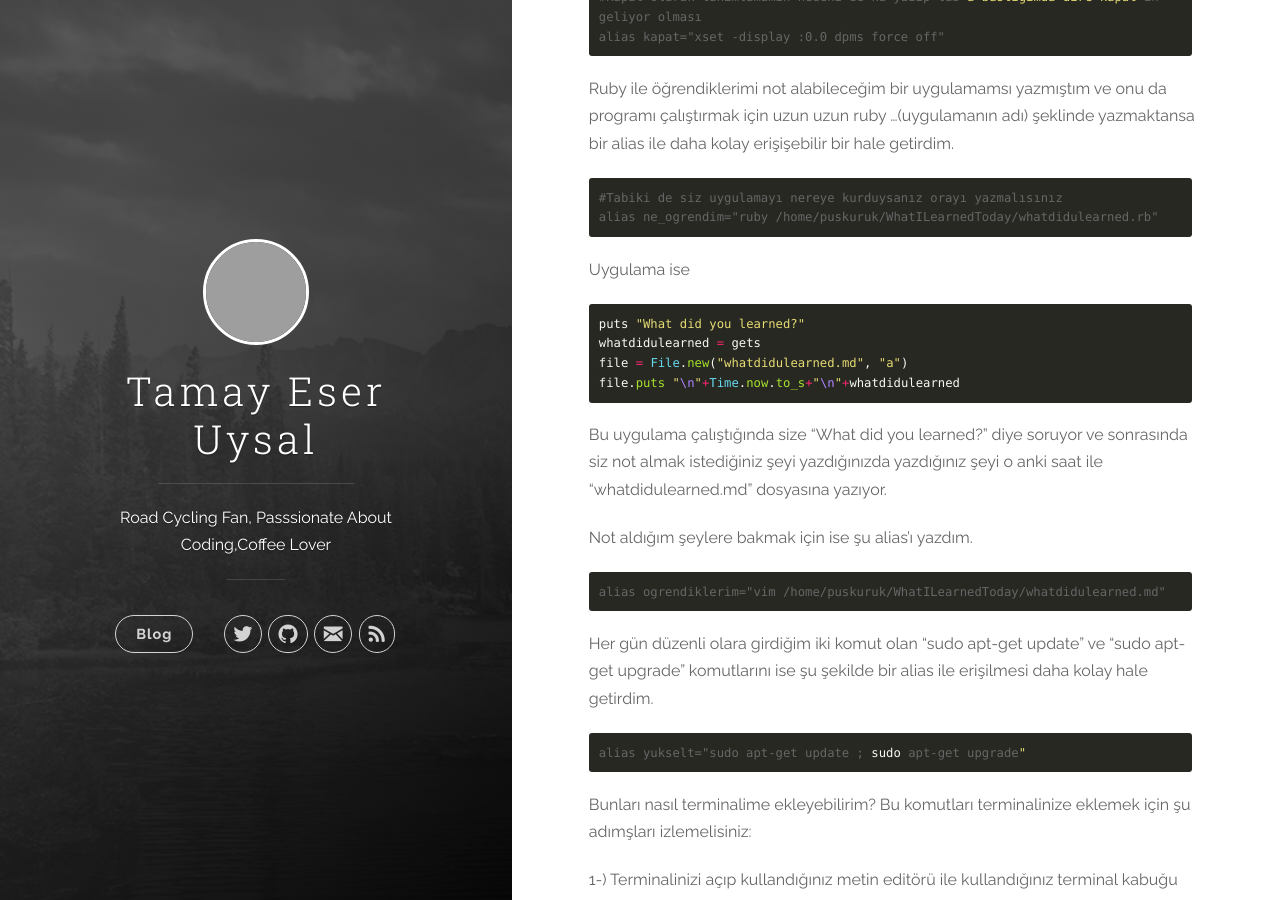
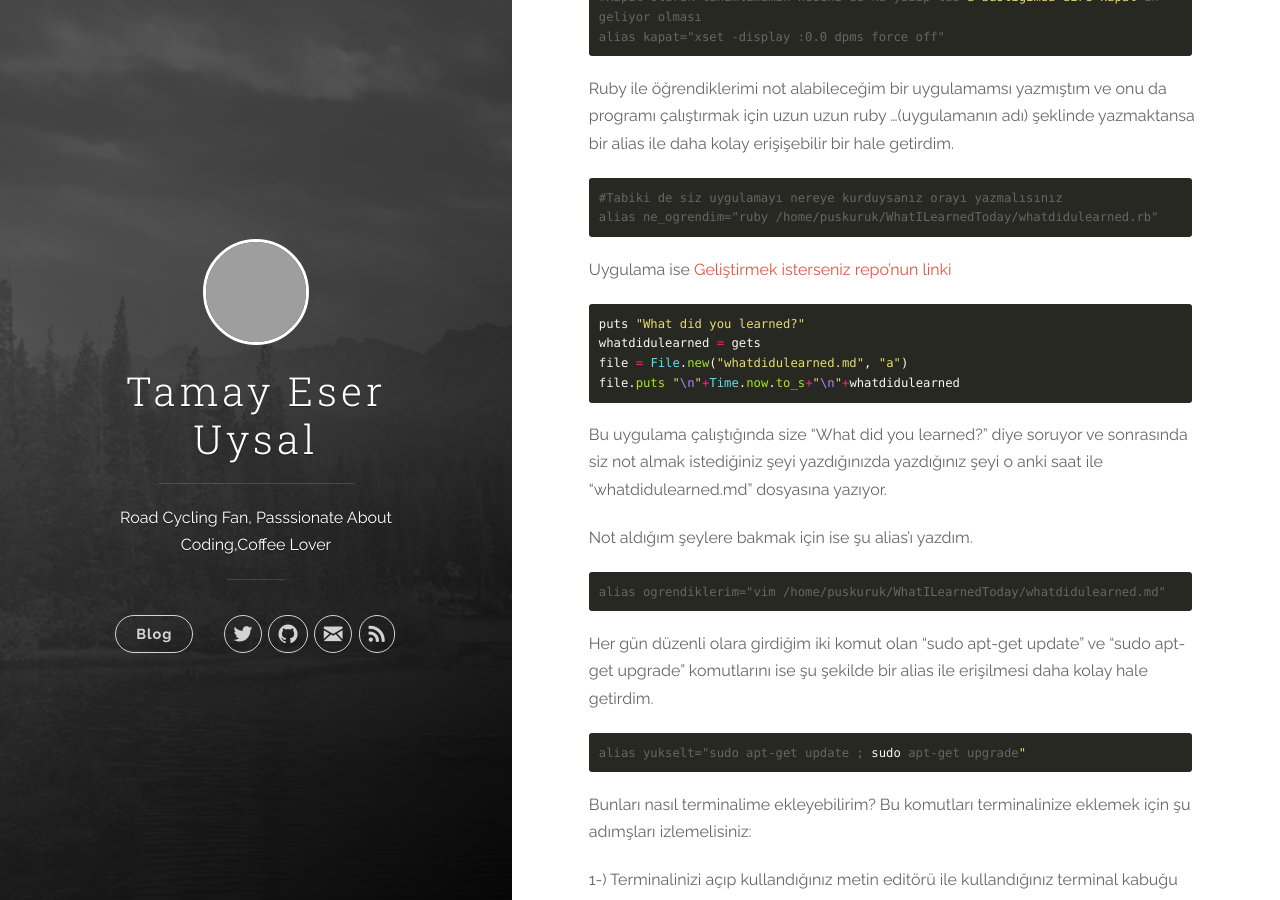
Before and after one commit to puskuruk/puskuruk.github.io, a Jekyll site: the page built from _posts/2018-04-14-neden-linux.md, in a window 1280 px wide and 900 px high, scrolled down 887 px, cut to the strip 0-900 px from the top of the window. Built offline with Jekyll 4.4.1, drawn with Linux system fonts in a browser that asks for light colours; grey boxes are pictures that could not be loaded.

Commit message:
Whatilearned repo linki eklendi.

````diff
--- a/_posts/2018-04-14-neden-linux.md
+++ b/_posts/2018-04-14-neden-linux.md
@@ -39,7 +39,7 @@ Ruby ile öğrendiklerimi not alabileceğim bir uygulamamsı yazmıştım ve onu
 alias ne_ogrendim="ruby /home/puskuruk/WhatILearnedToday/whatdidulearned.rb"
 ```
 
-Uygulama ise
+Uygulama ise [Geliştirmek isterseniz repo'nun linki](https://github.com/puskuruk/WhatILearnedToday)
 ```ruby
 puts "What did you learned?"
 whatdidulearned = gets
````
